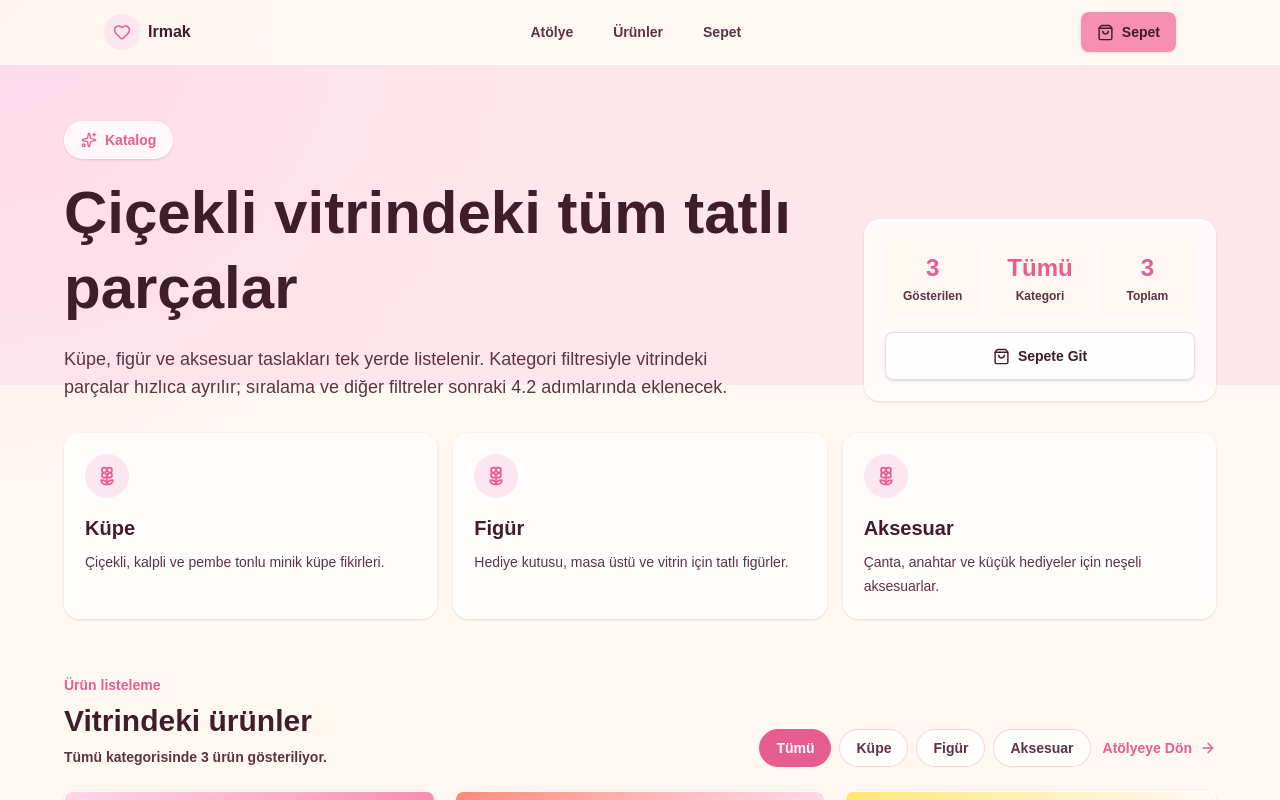
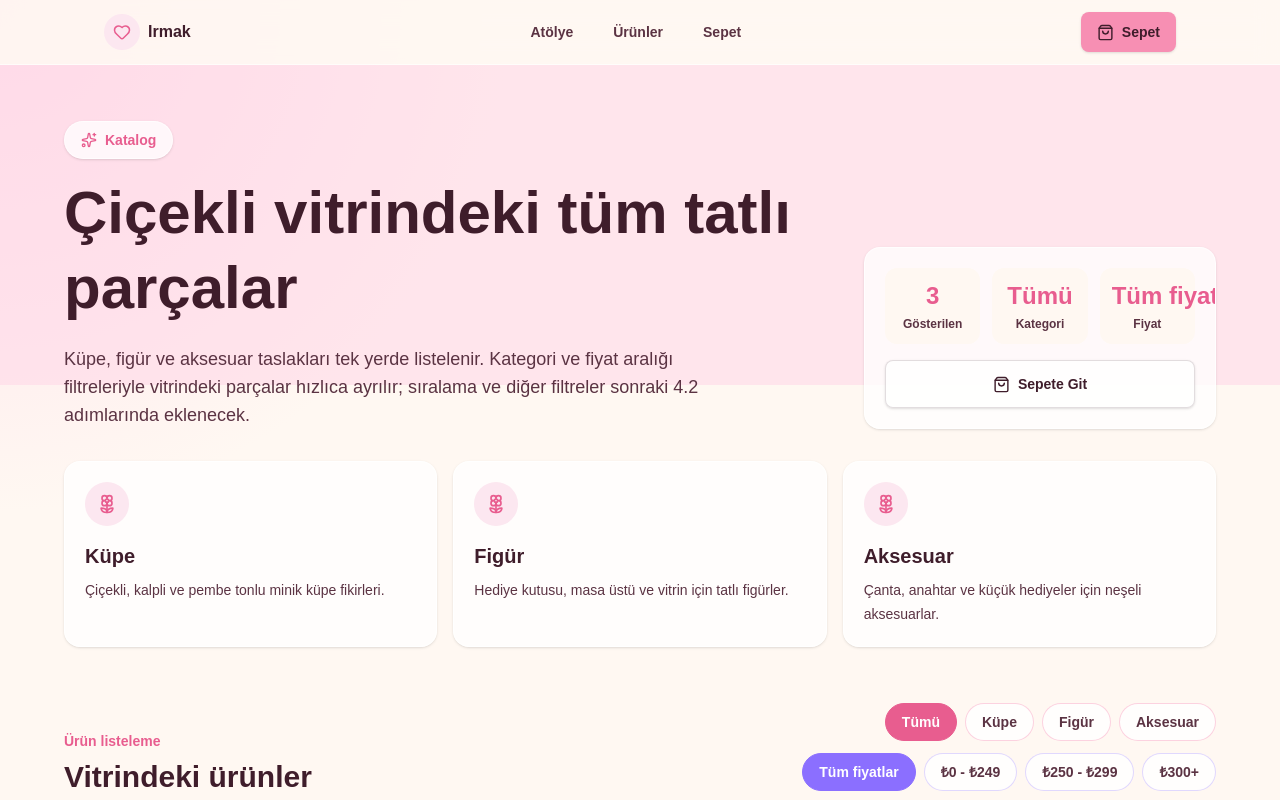
Before and after one commit to emir-ertunc/Irmak-Web, a Next.js app: page /urunler in a window 1280 px wide. Shown: the top 800 px of the page. Built offline with nearby package versions, Linux system fonts and the light colour scheme.

Commit message:
Faz 4.2 fiyat araligi filtresini ekle

```diff
--- a/src/app/(shop)/urunler/page.tsx
+++ b/src/app/(shop)/urunler/page.tsx
@@ -7,28 +7,54 @@ import { previewProducts } from "@/lib/catalog/preview-products";
 const catalogCategories = [
   {
     description: "Çiçekli, kalpli ve pembe tonlu minik küpe fikirleri.",
-    href: "/urunler?kategori=kupe",
     slug: "kupe",
     title: "Küpe"
   },
   {
     description: "Hediye kutusu, masa üstü ve vitrin için tatlı figürler.",
-    href: "/urunler?kategori=figur",
     slug: "figur",
     title: "Figür"
   },
   {
     description: "Çanta, anahtar ve küçük hediyeler için neşeli aksesuarlar.",
-    href: "/urunler?kategori=aksesuar",
     slug: "aksesuar",
     title: "Aksesuar"
   }
 ];
 
 const categoryFilters = [
-  { href: "/urunler", slug: "tum", title: "Tümü" },
-  ...catalogCategories.map(({ href, slug, title }) => ({ href, slug, title }))
+  { slug: "tum", title: "Tümü" },
+  ...catalogCategories.map(({ slug, title }) => ({ slug, title }))
 ];
+
+const priceFilters = [
+  { max: undefined, min: undefined, slug: "tum", title: "Tüm fiyatlar" },
+  { max: 249, min: 0, slug: "0-249", title: "₺0 - ₺249" },
+  { max: 299, min: 250, slug: "250-299", title: "₺250 - ₺299" },
+  { max: undefined, min: 300, slug: "300-plus", title: "₺300+" }
+];
+
+function buildCatalogHref({
+  category,
+  price
+}: {
+  category: string;
+  price: string;
+}) {
+  const params = new URLSearchParams();
+
+  if (category !== "tum") {
+    params.set("kategori", category);
+  }
+
+  if (price !== "tum") {
+    params.set("fiyat", price);
+  }
+
+  const query = params.toString();
+
+  return query ? `/urunler?${query}` : "/urunler";
+}
 
 function normalizeCategory(value?: string | string[]) {
   const category = Array.isArray(value) ? value[0] : value;
@@ -40,6 +66,16 @@ function normalizeCategory(value?: string | string[]) {
   return categoryFilters.some((filter) => filter.slug === category)
     ? category
     : "tum";
+}
+
+function normalizePrice(value?: string | string[]) {
+  const price = Array.isArray(value) ? value[0] : value;
+
+  if (!price) {
+    return "tum";
+  }
+
+  return priceFilters.some((filter) => filter.slug === price) ? price : "tum";
 }
 
 function normalizeProductCategory(category: string) {
@@ -55,6 +91,7 @@ function normalizeProductCategory(category: string) {
 
 type CatalogPageProps = {
   searchParams?: Promise<{
+    fiyat?: string | string[];
     kategori?: string | string[];
   }>;
 };
@@ -62,20 +99,31 @@ type CatalogPageProps = {
 export default async function CatalogPage({ searchParams }: CatalogPageProps) {
   const params = await searchParams;
   const activeCategory = normalizeCategory(params?.kategori);
+  const activePrice = normalizePrice(params?.fiyat);
   const activeCategoryLabel =
     categoryFilters.find((filter) => filter.slug === activeCategory)?.title ??
     "Tümü";
-  const visibleProducts =
-    activeCategory === "tum"
-      ? previewProducts
-      : previewProducts.filter(
-          (product) =>
-            normalizeProductCategory(product.category) === activeCategory
-        );
+  const activePriceFilter =
+    priceFilters.find((filter) => filter.slug === activePrice) ??
+    priceFilters[0];
+  const activePriceLabel = activePriceFilter.title;
+  const visibleProducts = previewProducts.filter((product) => {
+    const matchesCategory =
+      activeCategory === "tum" ||
+      normalizeProductCategory(product.category) === activeCategory;
+    const matchesMin =
+      activePriceFilter.min === undefined ||
+      product.priceAmount >= activePriceFilter.min;
+    const matchesMax =
+      activePriceFilter.max === undefined ||
+      product.priceAmount <= activePriceFilter.max;
+
+    return matchesCategory && matchesMin && matchesMax;
+  });
   const catalogHighlights = [
     { label: "Gösterilen", value: visibleProducts.length.toString() },
     { label: "Kategori", value: activeCategoryLabel },
-    { label: "Toplam", value: previewProducts.length.toString() }
+    { label: "Fiyat", value: activePriceLabel }
   ];
 
   return (
@@ -94,8 +142,9 @@ export default async function CatalogPage({ searchParams }: CatalogPageProps) {
               </h1>
               <p className="mt-5 w-full max-w-2xl break-words text-base leading-7 text-[#5B3343] sm:text-lg">
                 Küpe, figür ve aksesuar taslakları tek yerde listelenir.
-                Kategori filtresiyle vitrindeki parçalar hızlıca ayrılır;
-                sıralama ve diğer filtreler sonraki 4.2 adımlarında eklenecek.
+                Kategori ve fiyat aralığı filtreleriyle vitrindeki parçalar
+                hızlıca ayrılır; sıralama ve diğer filtreler sonraki 4.2
+                adımlarında eklenecek.
               </p>
             </div>
 
@@ -133,7 +182,10 @@ export default async function CatalogPage({ searchParams }: CatalogPageProps) {
                   activeCategory === category.slug ? "page" : undefined
                 }
                 className="group rounded-2xl border border-white/75 bg-white/75 p-5 shadow-sm outline-none transition hover:-translate-y-1 hover:border-[#F78FB3] hover:shadow-md focus-visible:ring-2 focus-visible:ring-[#E85D8F] aria-[current=page]:border-[#E85D8F] aria-[current=page]:bg-[#FFF8F2]"
-                href={category.href}
+                href={buildCatalogHref({
+                  category: category.slug,
+                  price: activePrice
+                })}
                 key={category.title}
               >
                 <span className="grid size-11 place-items-center rounded-full bg-[#FCE7F0] text-[#E85D8F] transition group-hover:rotate-6 group-hover:scale-105">
@@ -163,13 +215,13 @@ export default async function CatalogPage({ searchParams }: CatalogPageProps) {
               </h2>
               <p className="mt-2 text-sm font-bold text-[#5B3343]">
                 {activeCategoryLabel} kategorisinde {visibleProducts.length}{" "}
-                ürün gösteriliyor.
+                ürün gösteriliyor. Fiyat aralığı: {activePriceLabel}.
               </p>
             </div>
-            <div className="flex flex-col gap-3 sm:flex-row sm:items-center">
+            <div className="flex flex-col gap-3 lg:items-end">
               <nav
                 aria-label="Kategori filtresi"
-                className="flex max-w-full flex-wrap gap-2"
+                className="flex max-w-full flex-wrap gap-2 lg:justify-end"
               >
                 {categoryFilters.map((filter) => (
                   <Link
@@ -177,7 +229,30 @@ export default async function CatalogPage({ searchParams }: CatalogPageProps) {
                       activeCategory === filter.slug ? "page" : undefined
                     }
                     className="rounded-full border border-[#F78FB3]/40 bg-white/80 px-4 py-2 text-sm font-black text-[#5B3343] outline-none transition hover:-translate-y-0.5 hover:border-[#E85D8F] hover:text-[#E85D8F] focus-visible:ring-2 focus-visible:ring-[#E85D8F] aria-[current=page]:border-[#E85D8F] aria-[current=page]:bg-[#E85D8F] aria-[current=page]:text-white"
-                    href={filter.href}
+                    href={buildCatalogHref({
+                      category: filter.slug,
+                      price: activePrice
+                    })}
+                    key={filter.slug}
+                  >
+                    {filter.title}
+                  </Link>
+                ))}
+              </nav>
+              <nav
+                aria-label="Fiyat aralığı filtresi"
+                className="flex max-w-full flex-wrap gap-2 lg:justify-end"
+              >
+                {priceFilters.map((filter) => (
+                  <Link
+                    aria-current={
+                      activePrice === filter.slug ? "page" : undefined
+                    }
+                    className="rounded-full border border-[#C7B8FF]/55 bg-white/80 px-4 py-2 text-sm font-black text-[#5B3343] outline-none transition hover:-translate-y-0.5 hover:border-[#8B6FFF] hover:text-[#6F55DD] focus-visible:ring-2 focus-visible:ring-[#8B6FFF] aria-[current=page]:border-[#8B6FFF] aria-[current=page]:bg-[#8B6FFF] aria-[current=page]:text-white"
+                    href={buildCatalogHref({
+                      category: activeCategory,
+                      price: filter.slug
+                    })}
                     key={filter.slug}
                   >
                     {filter.title}
@@ -185,7 +260,7 @@ export default async function CatalogPage({ searchParams }: CatalogPageProps) {
                 ))}
               </nav>
               <Link
-                className="inline-flex items-center gap-2 text-sm font-black text-[#E85D8F] outline-none transition hover:translate-x-1 focus-visible:ring-2 focus-visible:ring-[#E85D8F]"
+                className="inline-flex items-center gap-2 text-sm font-black text-[#E85D8F] outline-none transition hover:translate-x-1 focus-visible:ring-2 focus-visible:ring-[#E85D8F] lg:self-end"
                 href="/"
               >
                 Atölyeye Dön
@@ -203,7 +278,7 @@ export default async function CatalogPage({ searchParams }: CatalogPageProps) {
           ) : (
             <div className="rounded-2xl border border-dashed border-[#F78FB3] bg-white/75 p-8 text-center">
               <p className="text-lg font-black text-[#3F1D2B]">
-                Bu kategoride ürün yok.
+                Bu filtrelerle ürün yok.
               </p>
               <p className="mt-2 text-sm font-bold text-[#5B3343]">
                 Tüm ürünlere dönerek vitrine yeniden bakabilirsin.
--- a/src/lib/catalog/preview-products.ts
+++ b/src/lib/catalog/preview-products.ts
@@ -3,6 +3,7 @@ export type PreviewProduct = {
   name: string;
   category: string;
   price: string;
+  priceAmount: number;
   badge: string;
   description: string;
   palette: string;
@@ -13,7 +14,8 @@ export const previewProducts: PreviewProduct[] = [
     slug: "pembe-kalp-kupe",
     name: "Pembe Kalp Küpe",
     category: "Küpe",
-    price: "Hazırlanıyor",
+    price: "₺320",
+    priceAmount: 320,
     badge: "Çiçekli seri",
     description:
       "Pastel pembe tonlu, minik kalp detaylı neşeli bir küpe taslağı.",
@@ -23,7 +25,8 @@ export const previewProducts: PreviewProduct[] = [
     slug: "minik-cilek-figur",
     name: "Minik Çilek Figür",
     category: "Figür",
-    price: "Hazırlanıyor",
+    price: "₺280",
+    priceAmount: 280,
     badge: "Tatlı vitrin",
     description:
       "Çilek formundan ilham alan, masa üstü veya hediye kutusu için minik figür.",
@@ -33,7 +36,8 @@ export const previewProducts: PreviewProduct[] = [
     slug: "papatya-anahtarlik",
     name: "Papatya Anahtarlık",
     category: "Aksesuar",
-    price: "Hazırlanıyor",
+    price: "₺220",
+    priceAmount: 220,
     badge: "Yumuşak renk",
     description:
       "Papatya hissi veren, çantaya veya anahtarlığa takılabilecek canlı aksesuar.",
```
Also changed, not shown: 2 other files (tests, documents, lock files or other folders).
